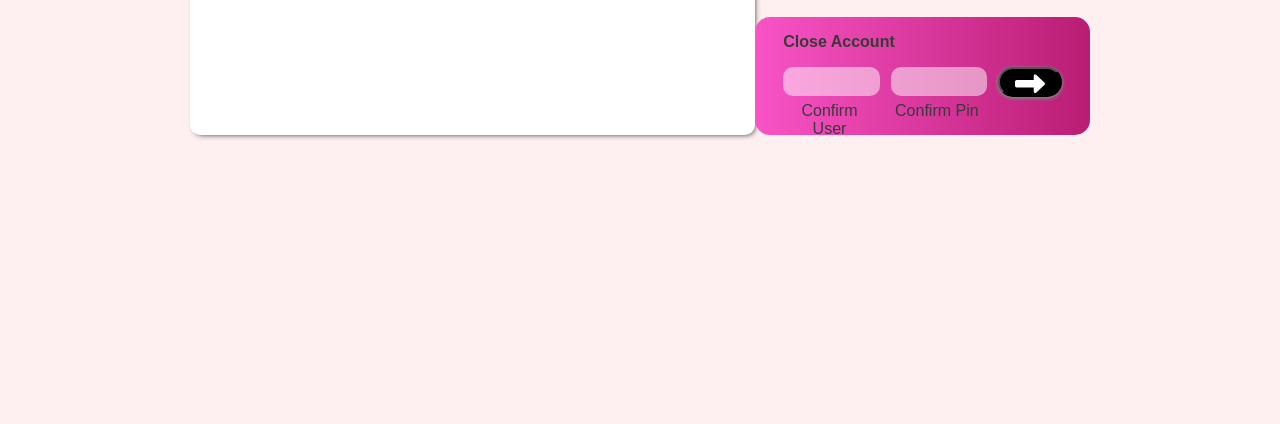
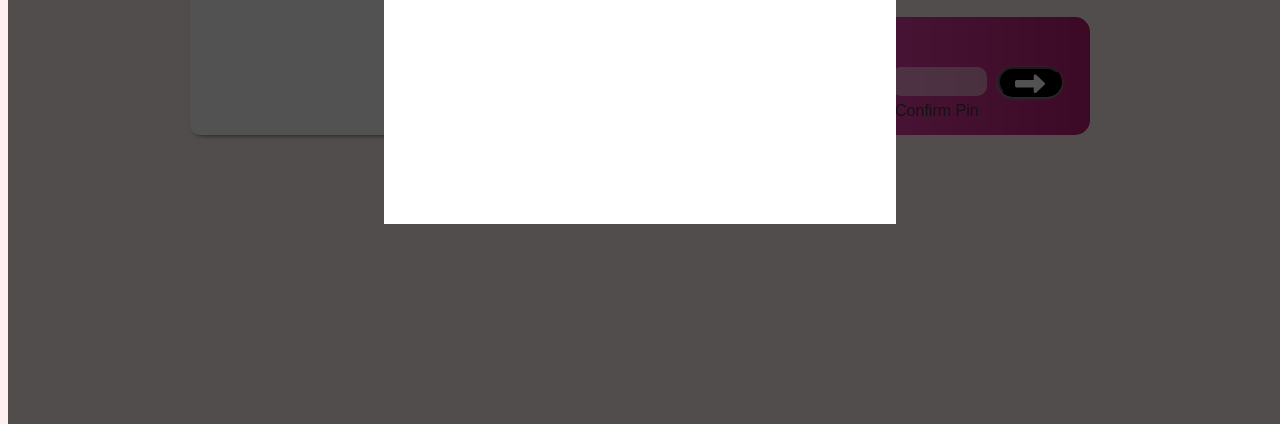
Before and after one commit to MuhammadJamshaidGhaffar/bankist-app, a plain HTML site: page index.html in a window 1280 px wide. Shown: the part 376-800 px from the top of the page. Drawn offline with Linux system fonts and the light colour scheme.

Commit message:
Adding alert Box

```diff
--- a/index.html
+++ b/index.html
@@ -19,6 +19,10 @@
         <button class="login-btn">Login</button>
       </div>
     </header>
+    <div class="alerts">
+      <p>THis is an Alert Box</p>
+    </div>
+    <div class="alert-background"></div>
     <div class="error">
       <p>Incorrect Password</p>
     </div>
--- a/script.js
+++ b/script.js
@@ -140,6 +140,8 @@ function transferCash() {
         console.log(`cannot send money to yourself`);
         return;
       }
+      // ############ pending ##############
+      // display an error
       if (Number(transferAmountElm.value) < 0) {
         console.log("Invalid Number");
         return;
@@ -156,11 +158,18 @@ function transferCash() {
   console.log("Account not found");
 }
 function requestCash() {
+  // ############ pending #############
   console.log("Cash Requested");
 }
 
 function closeAccount() {
-  console.log("Account closed");
+  if (closeUserElm.value == accounts[userId].user) {
+    if (closePinElm.value == accounts[userId].pin) {
+      accounts.splice(userId, 1);
+    }
+  } else {
+    console.log("wrong user");
+  }
 }
 
 // ################ Event Listeners #################
--- a/style.css
+++ b/style.css
@@ -262,3 +262,28 @@ header {
   border-radius: 7rem;
   display: none;
 }
+
+.alerts {
+  background-color: rgb(255, 255, 255);
+  z-index: 2;
+  width: 40vw;
+  height: 40rem;
+  position: absolute;
+  font-size: 3rem;
+  text-align: center;
+  padding-top: 5rem;
+  box-sizing: border-box;
+  top: 50vh;
+  left: 50vw;
+  transform: translate(-50%, -50%);
+}
+.alert-background {
+  display: block;
+  content: "";
+  width: 100vw;
+  height: 100vh;
+  background-color: rgb(0 0 0 / 68%);
+  z-index: 1;
+  position: absolute;
+  top: 0;
+}
```
